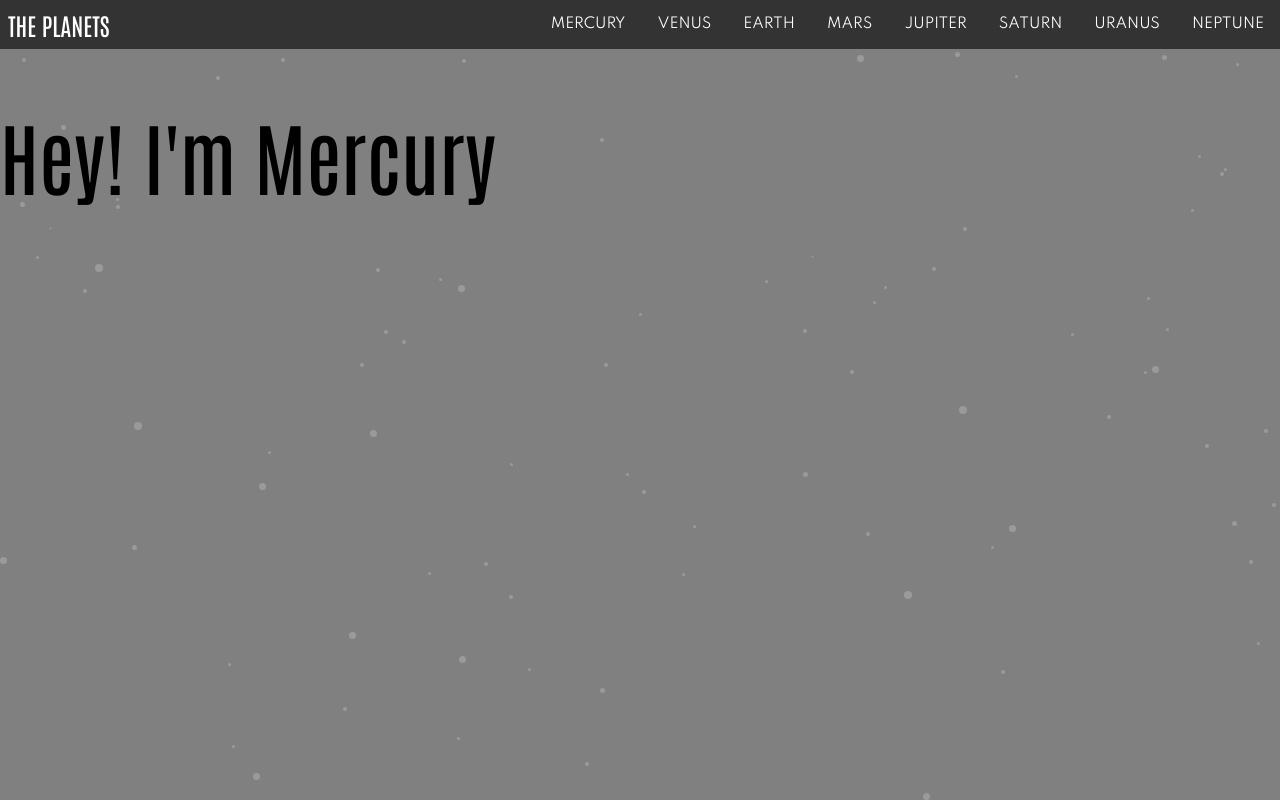
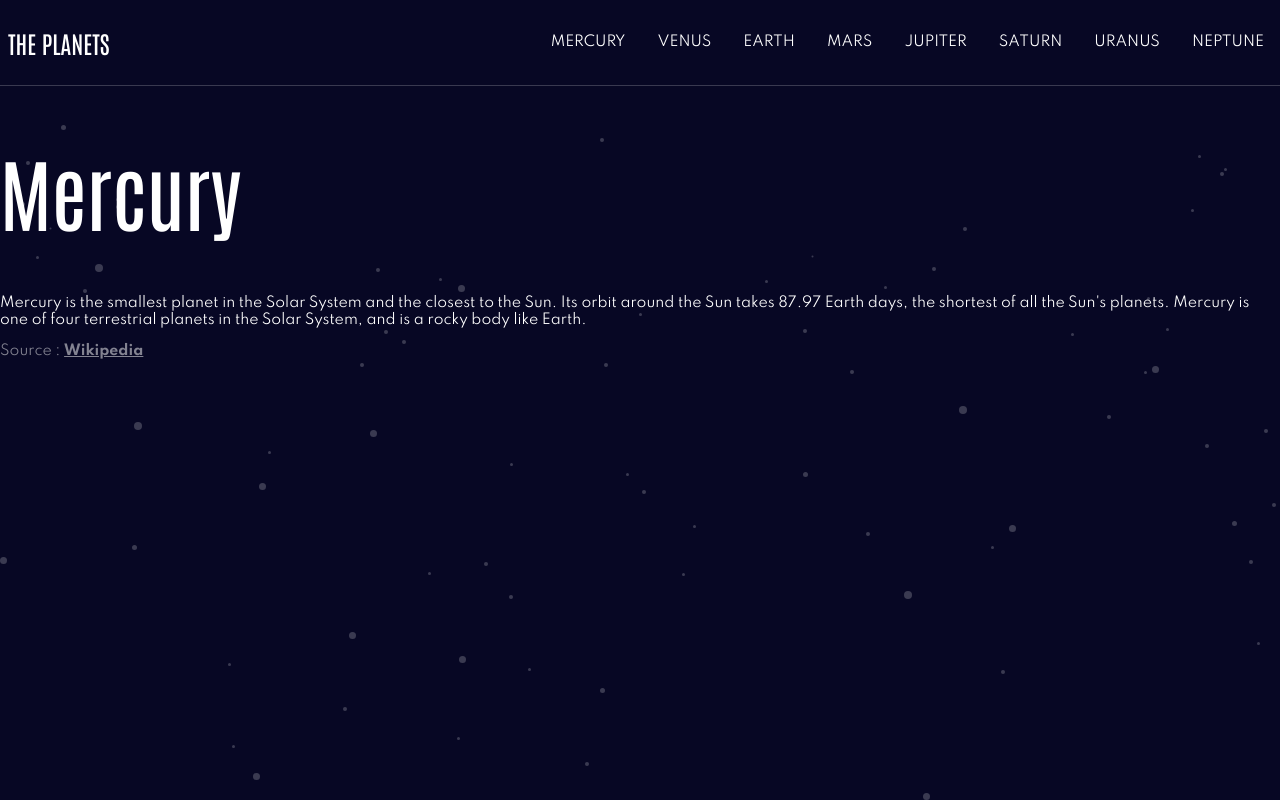
Before and after one commit to chrisyoung0101/gatsby-planets-fact-site, a Gatsby site: page / in a window 1280 px wide. Built offline with nearby package versions, Linux system fonts and the light colour scheme; Gatsby itself is replaced by a stand-in of ours.

```diff
--- a/gatsby-config.js
+++ b/gatsby-config.js
@@ -1,7 +1,13 @@
 // This file is empty, but some people were reporting that it would not start unless they had an empty file. So here it is! You can delete the comment. Or replace it with your favourite shania twain lyrics.
-module.exports = {
+// gatsby docs show common js modules
+// this is ES module(s)
+// we have a helper script in pacckage.json to allow us to use ES modules
+export default {
+  // not sure if siteMetadata will work when there is no live site
+  // can't query this in GraphiQL(Gastby Side)
   siteMetadata: {
-    title: `I like Google fonts`,
+    title: `Planets Fact`,
+    description: `The best Planets Fact Site in the Solar System`,
   },
   plugins: [
     {
--- a/src/components/Nav.js
+++ b/src/components/Nav.js
@@ -12,9 +12,21 @@
     /* note that I'd like to say lined up horizontally but this is flexbox and our direction can change */
     align-items: center;
     /* give the navbar a background color */
-    background-color: #333;
+    background-color: var(--black);
     /* give the text in the navbar a color */
     color: white;
+    height: 85px;
+  }
+
+  .rectangle {
+    position: absolute;
+    width: 100vw;
+    height: 1px;
+    left: 0px;
+    top: 85px;
+    background-color: var(--white);
+    mix-blend-mode: normal;
+    opacity: 0.2;
   }
 
   .title {
@@ -92,6 +104,7 @@
           </ul>
         </div>
       </nav>
+      <div className="rectangle" />
     </NavStyles>
   );
 }
--- a/src/pages/index.js
+++ b/src/pages/index.js
@@ -1,11 +1,41 @@
 import React from 'react';
+import styled from 'styled-components';
 import Layout from '../components/Layout';
 import Nav from '../components/Nav';
+
+const PlanetStyles = styled.div`
+  .source {
+    font-weight: 400;
+    color: var(--lightgrey);
+  }
+  a {
+    font-family: 'Spartan', sans-serif;
+    font-weight: 700;
+    color: var(--lightgrey);
+  }
+`;
 
 export default function Mercury() {
   return (
     <Layout>
-      <h1>Hey! I'm Mercury</h1>
+      <PlanetStyles>
+        <body>
+          <h1>Mercury</h1>
+          <p>
+            Mercury is the smallest planet in the Solar System and the closest
+            to the Sun. Its orbit around the Sun takes 87.97 Earth days, the
+            shortest of all the Sun's planets. Mercury is one of four
+            terrestrial planets in the Solar System, and is a rocky body like
+            Earth.
+          </p>
+          <div className="source">
+            Source :&nbsp;
+            <a href="https://en.wikipedia.org/wiki/Mercury_(planet)">
+              Wikipedia
+            </a>
+          </div>
+        </body>
+      </PlanetStyles>
     </Layout>
   );
 }
--- a/src/styles/GlobalStyles.js
+++ b/src/styles/GlobalStyles.js
@@ -13,6 +13,7 @@
   --white: #FFFFFF;
   --black: #070724;
   --grey: #38384F;
+  --lightgrey: #838391;
   --lightblue: #419EBB;
   --orange: #EDA249;
   --violet: #6F2ED6;
@@ -27,8 +28,10 @@
 /* The <html> HTML element represents the root (top-level element) of an HTML document, so it is also referred to as the root element. All other elements must be descendants of this element. */
 html {
   background-image: url(${backgroundstars});
-  background-color: grey;
+  background-color: var(--black);
 }
+
+
 
 /* makes styling our widths much easier */
 * {
--- a/src/styles/Typography.js
+++ b/src/styles/Typography.js
@@ -6,6 +6,7 @@
     font-family: 'Spartan', sans-serif;
     font-weight: 400;
     font-size: 0.875rem;
+    color: var(--white);
 }
 
 h1 {
```
